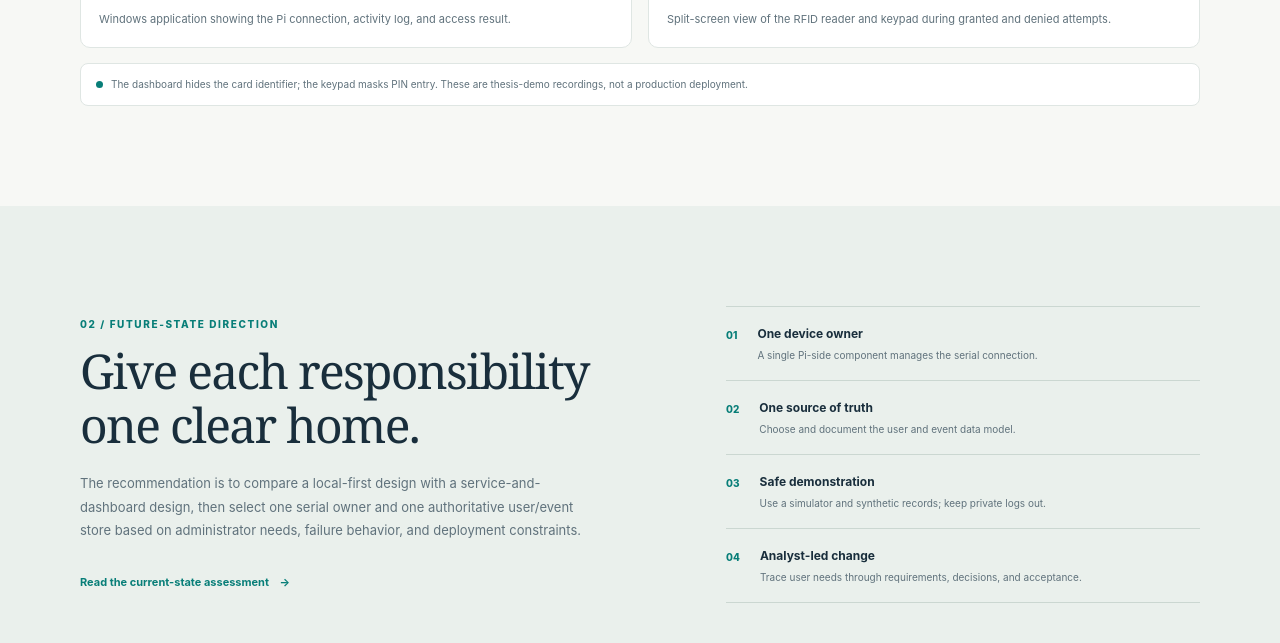
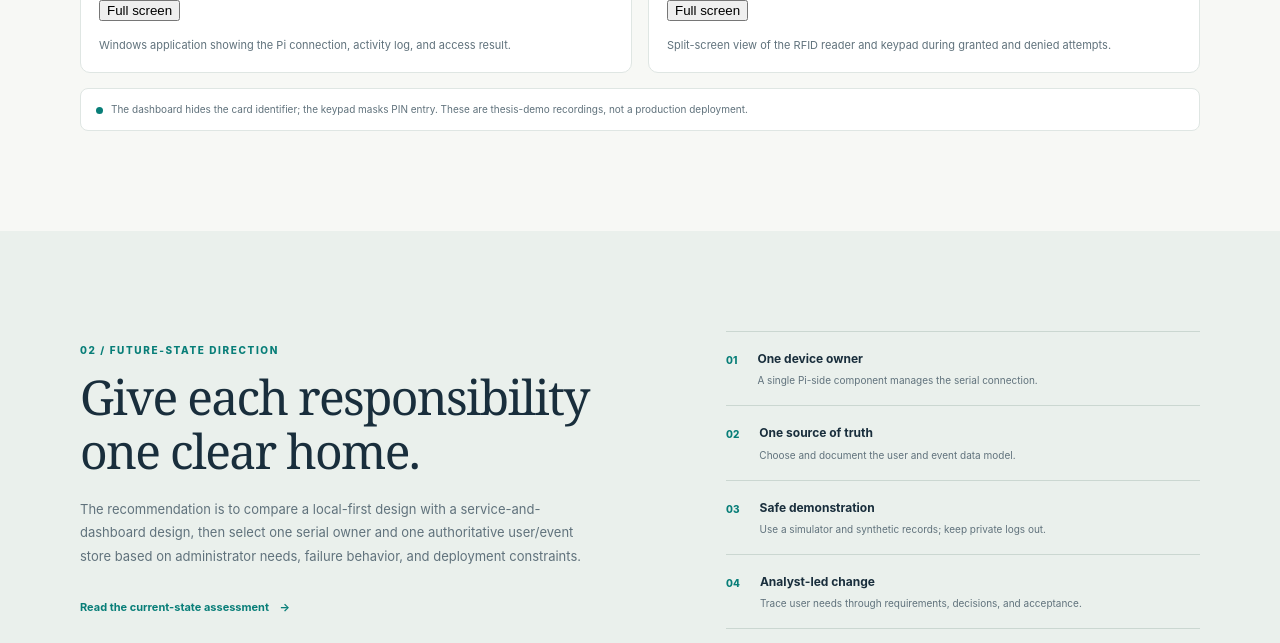
Before and after one commit to davidnserrano2-cmd/davidnserrano2-cmd.github.io, a Jekyll site: the page built from index.html, in a window 1280 px wide and 900 px high, scrolled down 4155 px, cut to the strip 257-900 px from the top of the window. Built offline with Jekyll 4.4.1, drawn with Linux system fonts in a browser that asks for light colours.

Commit message:
Add explicit full-screen controls to demo players

```diff
--- a/index.html
+++ b/index.html
@@ -67,8 +67,8 @@ description: A CIS graduate's systems-analysis portfolio, beginning with an hono
 <section id="live-demo" class="section wrap demo-section">
   <div class="section-heading"><div><p class="eyebrow">THESIS PROTOTYPE · RECORDED DEMONSTRATIONS</p><h2>Dashboard activity and real device outcomes.</h2></div><p class="section-intro">The first clip shows the Windows dashboard connected to the Raspberry Pi. The second is a side-by-side hardware recording of successful and denied access attempts.</p></div>
   <div class="demo-split" role="group" aria-label="Two recordings of the RFID access-control thesis prototype">
-    <div class="demo-pane"><div class="demo-pane-heading"><span>01</span><strong>ADMIN DASHBOARD</strong></div><div class="demo-video-frame"><video class="demo-video" controls playsinline preload="metadata" aria-label="Recording of the Raspberry Pi-connected access-control dashboard"><source src="{{ '/assets/admin-dashboard-demo.mp4' | relative_url }}" type="video/mp4">Your browser cannot play this MP4. <a href="{{ '/assets/admin-dashboard-demo.mp4' | relative_url }}">Download the dashboard demo</a>.</video></div><p>Windows application showing the Pi connection, activity log, and access result.</p></div>
-    <div class="demo-pane"><div class="demo-pane-heading"><span>02</span><strong>PHYSICAL ACCESS OUTCOMES</strong></div><div class="demo-video-frame"><video class="demo-video" controls playsinline preload="metadata" aria-label="Side-by-side hardware demonstration of access granted and access denied"><source src="{{ '/assets/hardware-access-outcomes.mp4' | relative_url }}" type="video/mp4">Your browser cannot play this MP4. <a href="{{ '/assets/hardware-access-outcomes.mp4' | relative_url }}">Download the hardware demo</a>.</video></div><p>Split-screen view of the RFID reader and keypad during granted and denied attempts.</p></div>
+    <div class="demo-pane"><div class="demo-pane-heading"><span>01</span><strong>ADMIN DASHBOARD</strong></div><div class="demo-video-frame" id="dashboard-video-frame"><video id="dashboard-demo-video" class="demo-video" controls playsinline preload="metadata" aria-label="Recording of the Raspberry Pi-connected access-control dashboard"><source src="{{ '/assets/admin-dashboard-demo.mp4' | relative_url }}" type="video/mp4">Your browser cannot play this MP4. <a href="{{ '/assets/admin-dashboard-demo.mp4' | relative_url }}">Download the dashboard demo</a>.</video></div><div class="demo-video-tools"><button class="demo-fullscreen-button" type="button" data-fullscreen-target="dashboard-video-frame" aria-controls="dashboard-video-frame">Full screen</button></div><p>Windows application showing the Pi connection, activity log, and access result.</p></div>
+    <div class="demo-pane"><div class="demo-pane-heading"><span>02</span><strong>PHYSICAL ACCESS OUTCOMES</strong></div><div class="demo-video-frame" id="hardware-video-frame"><video id="hardware-outcomes-video" class="demo-video" controls playsinline preload="metadata" aria-label="Side-by-side hardware demonstration of access granted and access denied"><source src="{{ '/assets/hardware-access-outcomes.mp4' | relative_url }}" type="video/mp4">Your browser cannot play this MP4. <a href="{{ '/assets/hardware-access-outcomes.mp4' | relative_url }}">Download the hardware demo</a>.</video></div><div class="demo-video-tools"><button class="demo-fullscreen-button" type="button" data-fullscreen-target="hardware-video-frame" aria-controls="hardware-video-frame">Full screen</button></div><p>Split-screen view of the RFID reader and keypad during granted and denied attempts.</p></div>
   </div>
   <p class="demo-safety"><span class="status-dot"></span>The dashboard hides the card identifier; the keypad masks PIN entry. These are thesis-demo recordings, not a production deployment.</p>
 </section>
```
